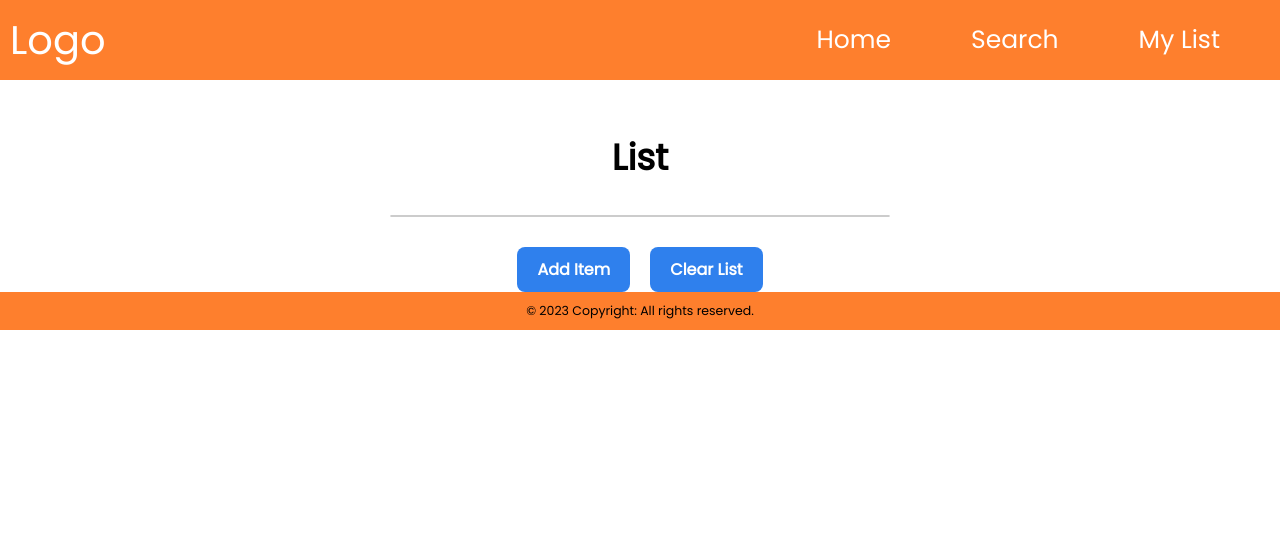
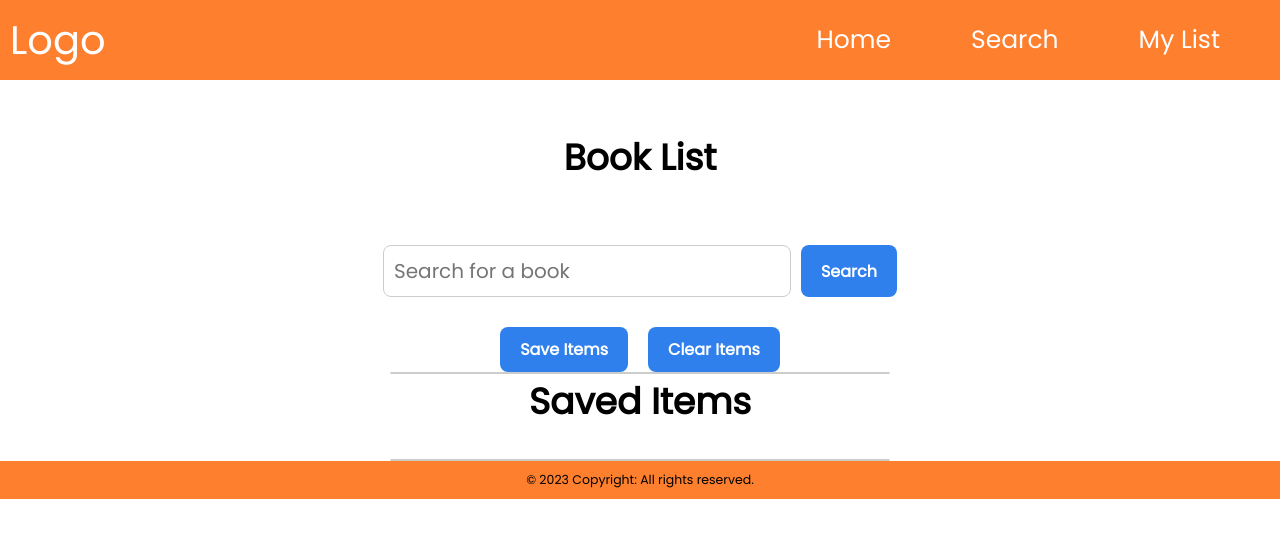
Before and after one commit to mrsannanoga/bound-to-read, a React (Create React App) app: page /list in a window 1280 px wide. Shown: the top 538 px of the page. Built offline with nearby package versions, Linux system fonts and the light colour scheme.

Commit message:
further updates to the list

```diff
--- a/package.json
+++ b/package.json
@@ -6,6 +6,7 @@
     "@testing-library/jest-dom": "^5.16.5",
     "@testing-library/react": "^13.4.0",
     "@testing-library/user-event": "^13.5.0",
+    "axios": "^1.3.4",
     "framer-motion": "^10.3.1",
     "react": "^18.2.0",
     "react-dom": "^18.2.0",
--- a/src/Pages/List.js
+++ b/src/Pages/List.js
@@ -1,5 +1,6 @@
 import React, { useState } from "react";
 import styled from "styled-components";
+import axios from "axios";
 
 const ListContainer = styled.div`
   display: flex;
@@ -32,6 +33,14 @@ const Item = styled.li`
   }
 `;
 
+const Input = styled.input`
+  font-size: 20px;
+  padding: 10px;
+  margin-right: 10px;
+  border-radius: 8px;
+  border: 1px solid #ccc;
+`;
+
 const ButtonContainer = styled.div`
   display: flex;
   justify-content: center;
@@ -53,29 +62,90 @@ const Button = styled.button`
   }
 `;
 
+const FormContainer = styled.div`
+  display: flex;
+  margin-top: 30px;
+`;
+
+const FormInput = styled.input`
+  font-size: 20px;
+  padding: 10px;
+  margin-right: 10px;
+  border-radius: 8px;
+  border: 1px solid #ccc;
+`;
+
+const FormButton = styled.button`
+  background-color: #2f80ed;
+  color: white;
+  border: none;
+  border-radius: 8px;
+  font-size: 16px;
+  font-weight: bold;
+  padding: 10px 20px;
+  cursor: pointer;
+  &:hover {
+    background-color: #1c6fd6;
+  }
+`;
+
 const List = () => {
-  const [items, setItems] = useState([]);
+  const [items, setItems] = useState([]); // State for storing the list of books
+  const [query, setQuery] = useState("");
+  const [savedItems, setSavedItems] = useState([]); // State for storing saved items
 
-  const addItem = (item) => {
-    setItems([...items, item]);
+  const handleInputChange = (event) => {
+    setQuery(event.target.value);
+  };
+
+  const handleSearch = async () => {
+    try {
+      const response = await axios.get(
+        `https://www.googleapis.com/books/v1/volumes?q=${query}`
+      );
+      const books = response.data.items.map((item) => item.volumeInfo.title);
+      setItems((prevItems) => [...prevItems, ...books]); // Adding the books to the list while preserving the existing items
+    } catch (error) {
+      console.error(error);
+    }
   };
 
   const clearItems = () => {
-    setItems([]);
+    setItems([]); // Clearing the items list
+  };
+
+  const saveItems = () => {
+  setSavedItems((prevSavedItems) => [...prevSavedItems, ...items]); // Saving the items to the savedItems list while preserving the existing saved items
+  setItems([]); // Clearing the items list after saving
   };
 
   return (
   <ListContainer>
-      <Title>List</Title>
+  <Title>Book List</Title>
+  <FormContainer>
+  <FormInput
+         type="text"
+         placeholder="Search for a book"
+         value={query}
+         onChange={handleInputChange}
+       />
+  <FormButton onClick={handleSearch}>Search</FormButton>
+  </FormContainer>
+  <ButtonContainer>
+  <Button onClick={saveItems}>Save Items</Button>
+  <Button onClick={clearItems}>Clear Items</Button>
+  </ButtonContainer>
   <ItemList>
   {items.map((item, index) => (
   <Item key={index}>{item}</Item>
   ))}
   </ItemList>
-      <ButtonContainer>
-        <Button onClick={() => addItem("New Item")}>Add Item</Button>
-        <Button onClick={() => clearItems()}>Clear List</Button>
-      </ButtonContainer>
+  <Title>Saved Items</Title>
+  <ItemList>
+  {savedItems.map((item, index) => (
+  <Item key={index}>{item}</Item>
+  ))}
+  </ItemList>
   </ListContainer>
   );
   };
```
Also changed, not shown: 1 other file (tests, documents, lock files or other folders). Lines whose indentation alone changed are shown as unchanged.
